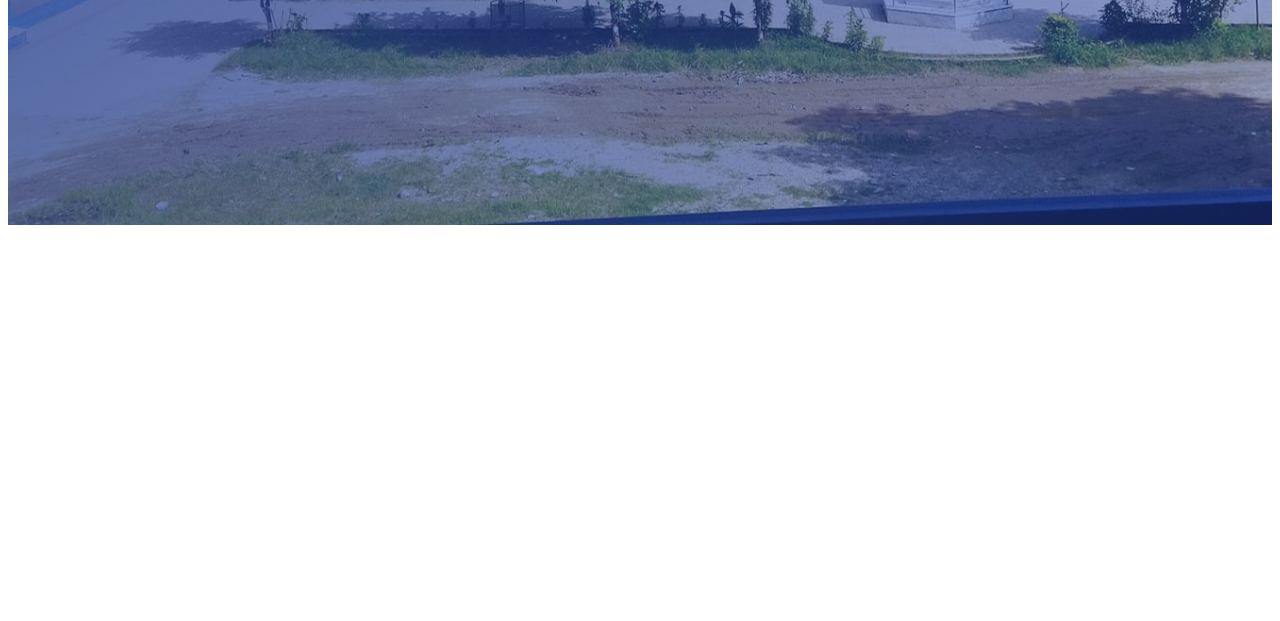
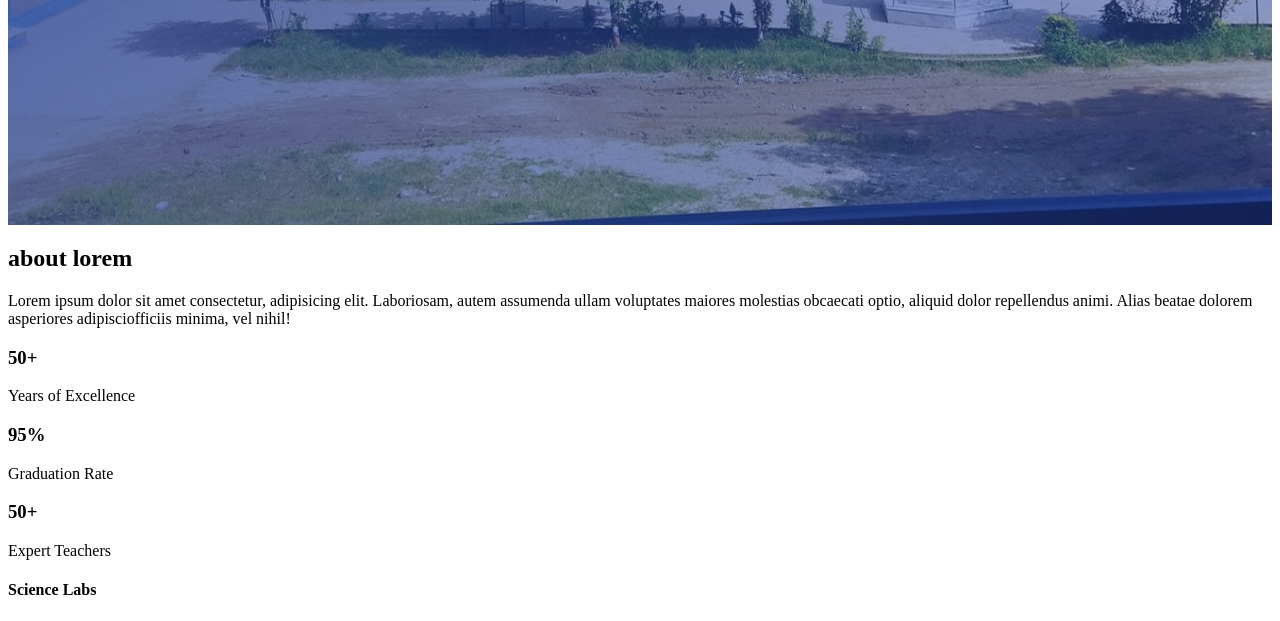
Before and after one commit to PurnimaStha1/bootcamp, a plain HTML site: page image.html in a window 1280 px wide. Shown: the part 665-1286 px from the top of the page. Before the commit the page ends 898 px from the top, so only its background shows below. Drawn offline with Linux system fonts and the light colour scheme.

```diff
--- a/image.html
+++ b/image.html
@@ -32,8 +32,6 @@
                  </li>
                   <li class="nav-item">
                     <a href="#contact" class="nav-link">contact</a>
-                </li>
-                </ul>
              </div>
       </nav>
       <!--Hero Section-->
@@ -56,7 +54,39 @@
          </div>
           </div>
          </section>
-
+           <!--About Section-->
+           <section id="about" class="about">
+      <div class="cointainer">
+      <h2 class="section-title">about lorem</h2>
+     <div class="about-content">
+    <div class="about-text">
+     <p> Lorem ipsum dolor sit amet consectetur, adipisicing elit. Laboriosam, autem assumenda ullam voluptates maiores molestias
+     obcaecati optio,  aliquid dolor repellendus animi. Alias beatae dolorem asperiores adipisciofficiis minima, vel nihil!</p>
+       <div class="stats">
+                        <div class="stat-item">
+                            <h3>50+</h3>
+                            <p>Years of Excellence</p>
+                        </div>
+                        <div class="stat-item">
+                            <h3>95%</h3>
+                            <p>Graduation Rate</p>
+                        </div>
+                        <div class="stat-item">
+                            <h3>50+</h3>
+                            <p>Expert Teachers</p>
+                        </div>
+                    </div>
+                   </div>
+                    </div>
+                      <div class="about-image">
+                    <div class="image-grid">
+                        <div class="grid-item">
+                            <i class="fas fa-microscope"></i>
+                            <h4>Science Labs</h4>
+                        </div>
+                </div>
+            </div>
+           </section>
 </body>
 <script src="./script/script.js"></script>
 </html>
```
Lines whose indentation alone changed are shown as unchanged.
